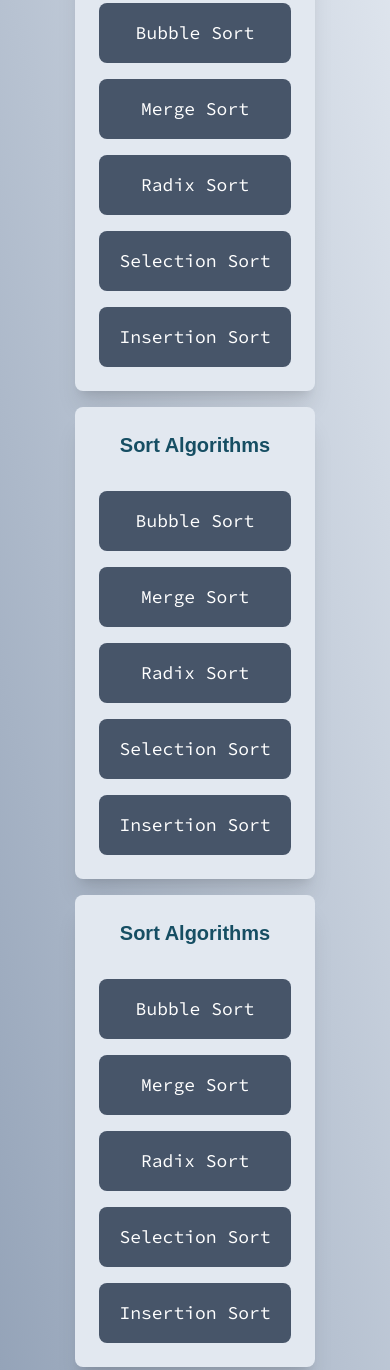
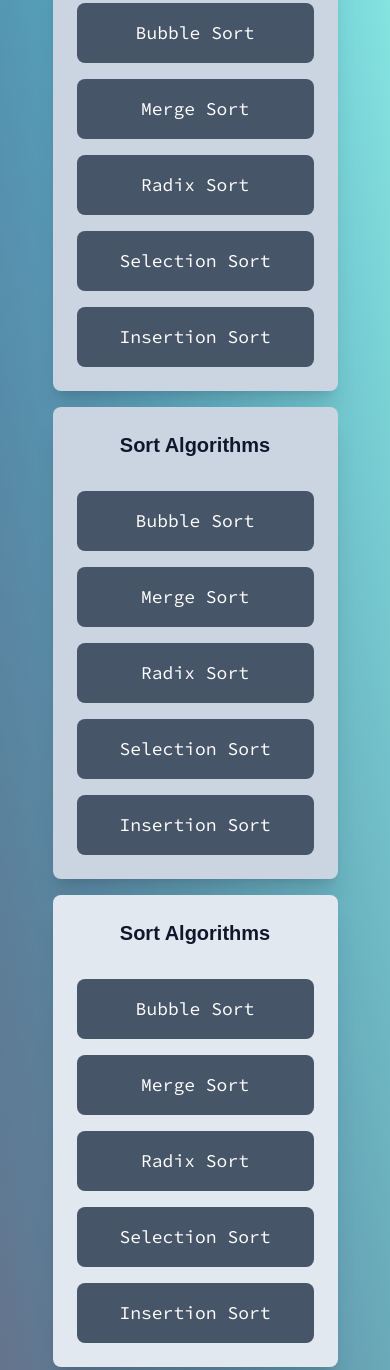
Before and after one commit to JannekS/learn-tailwindcss, a website: page src/index.html in a window 390 px wide. Shown: the part 1129-2499 px from the top of the page. Drawn offline with Linux system fonts and the light colour scheme; a web font is replaced by a local one.

Commit message:
Improved design and responsiveness of algorithms section.

```diff
--- a/src/index.html
+++ b/src/index.html
@@ -105,102 +105,103 @@
       </div>
     </section>
     <section id="algorithms" class="min-h-screen">
+      <!-- bg-gradient-to-bl from-slate-200 to-slate-400 -->
       <div
-        class="flex flex-col justify-center text-cyan-900 bg-gradient-to-bl from-slate-200 to-slate-400 bg-opacity-80 w-full min-h-screen p-6 mx-auto"
+        class="flex flex-col justify-center text-slate-900 bg-gradient-to-bl from-transparent to-slate-500 w-full min-h-screen p-6 mx-auto"
       >
         <h2 class="text-4xl font-bold text-center">Algorithms</h2>
         <div
           class="flex flex-col justify-center items-center space-y-4 mt-10 md:flex-row md:space-y-0 md:justify-around md:space-x-4"
         >
           <div
-            class="flex flex-col justify-center items-center space-y-4 bg-slate-200 shadow-xl rounded-lg p-6"
+            class="flex flex-col justify-center items-center w-5/6 max-w-md space-y-4 bg-slate-300 shadow-xl rounded-lg p-6 md:w-[30%]"
           >
             <h3 class="text-xl font-bold mb-4">Sort Algorithms</h3>
-            <div
-              class="p-4 w-48 rounded-lg bg-slate-600 text-white font-mono text-center text-lg"
+            <a
+              href="#code-card"
+              class="p-4 w-full rounded-lg bg-slate-600 text-white font-mono text-center text-lg hover:bg-cyan-600 hover:font-bold duration-300"
+              >Bubble Sort</a
             >
-              <a href="#code-card">Bubble Sort</a>
-            </div>
-            <div
-              class="p-4 w-48 rounded-lg bg-slate-600 text-white font-mono text-center text-lg"
+            <a
+              href="#code-card"
+              class="p-4 w-full rounded-lg bg-slate-600 text-white font-mono text-center text-lg hover:bg-cyan-600 hover:font-bold duration-300"
+              >Merge Sort</a
             >
-              <a href="#code-card">Merge Sort</a>
-            </div>
-            <div
-              class="p-4 w-48 rounded-lg bg-slate-600 text-white font-mono text-center text-lg"
+            <a
+              href="#code-card"
+              class="p-4 w-full rounded-lg bg-slate-600 text-white font-mono text-center text-lg hover:bg-cyan-600 hover:font-bold duration-300"
+              >Radix Sort</a
             >
-              <a href="#code-card">Radix Sort</a>
-            </div>
-            <div
-              class="p-4 w-48 rounded-lg bg-slate-600 text-white font-mono text-center text-lg"
+            <a
+              href="#code-card"
+              class="p-4 w-full rounded-lg bg-slate-600 text-white font-mono text-center text-lg hover:bg-cyan-600 hover:font-bold duration-300"
+              >Selection Sort</a
             >
-              <a href="#code-card">Selection Sort</a>
-            </div>
-            <div
-              class="p-4 w-48 rounded-lg bg-slate-600 text-white font-mono text-center text-lg"
+            <a
+              href="#code-card"
+              class="p-4 w-full rounded-lg bg-slate-600 text-white font-mono text-center text-lg hover:bg-cyan-600 hover:font-bold duration-300"
+              >Insertion Sort</a
             >
-              <a href="#code-card">Insertion Sort</a>
-            </div>
           </div>
           <div
-            class="flex flex-col justify-center items-center space-y-4 bg-slate-200 shadow-xl rounded-lg p-6"
+            class="flex flex-col justify-center items-center w-5/6 max-w-md space-y-4 bg-slate-300 shadow-xl rounded-lg p-6 md:w-[30%]"
           >
             <h3 class="text-xl font-bold mb-4">Sort Algorithms</h3>
-            <div
-              class="p-4 w-48 rounded-lg bg-slate-600 text-white font-mono text-center text-lg"
+            <a
+              href="#code-card"
+              class="p-4 w-full rounded-lg bg-slate-600 text-white font-mono text-center text-lg hover:bg-cyan-600 hover:font-bold duration-300"
+              >Bubble Sort</a
             >
-              <a href="#code-card">Bubble Sort</a>
-            </div>
-            <div
-              class="p-4 w-48 rounded-lg bg-slate-600 text-white font-mono text-center text-lg"
+            <a
+              href="#code-card"
+              class="p-4 w-full rounded-lg bg-slate-600 text-white font-mono text-center text-lg hover:bg-cyan-600 hover:font-bold duration-300"
+              >Merge Sort</a
             >
-              <a href="#code-card">Merge Sort</a>
-            </div>
-            <div
-              class="p-4 w-48 rounded-lg bg-slate-600 text-white font-mono text-center text-lg"
+            <a
+              href="#code-card"
+              class="p-4 w-full rounded-lg bg-slate-600 text-white font-mono text-center text-lg hover:bg-cyan-600 hover:font-bold duration-300"
+              >Radix Sort</a
             >
-              <a href="#code-card">Radix Sort</a>
-            </div>
-            <div
-              class="p-4 w-48 rounded-lg bg-slate-600 text-white font-mono text-center text-lg"
+            <a
+              href="#code-card"
+              class="p-4 w-full rounded-lg bg-slate-600 text-white font-mono text-center text-lg hover:bg-cyan-600 hover:font-bold duration-300"
+              >Selection Sort</a
             >
-              <a href="#code-card">Selection Sort</a>
-            </div>
-            <div
-              class="p-4 w-48 rounded-lg bg-slate-600 text-white font-mono text-center text-lg"
+            <a
+              href="#code-card"
+              class="p-4 w-full rounded-lg bg-slate-600 text-white font-mono text-center text-lg hover:bg-cyan-600 hover:font-bold duration-300"
+              >Insertion Sort</a
             >
-              <a href="#code-card">Insertion Sort</a>
-            </div>
           </div>
           <div
-            class="flex flex-col justify-center items-center space-y-4 bg-slate-200 shadow-xl rounded-lg p-6"
+            class="flex flex-col justify-center items-center w-5/6 max-w-md space-y-4 bg-slate-200 shadow-xl rounded-lg p-6 md:w-[30%]"
           >
             <h3 class="text-xl font-bold mb-4">Sort Algorithms</h3>
-            <div
-              class="p-4 w-48 rounded-lg bg-slate-600 text-white font-mono text-center text-lg"
+            <a
+              href="#code-card"
+              class="p-4 w-full rounded-lg bg-slate-600 text-white font-mono text-center text-lg hover:bg-cyan-600 hover:font-bold duration-300"
+              >Bubble Sort</a
             >
-              <a href="#code-card">Bubble Sort</a>
-            </div>
-            <div
-              class="p-4 w-48 rounded-lg bg-slate-600 text-white font-mono text-center text-lg"
+            <a
+              href="#code-card"
+              class="p-4 w-full rounded-lg bg-slate-600 text-white font-mono text-center text-lg hover:bg-cyan-600 hover:font-bold duration-300"
+              >Merge Sort</a
             >
-              <a href="#code-card">Merge Sort</a>
-            </div>
-            <div
-              class="p-4 w-48 rounded-lg bg-slate-600 text-white font-mono text-center text-lg"
+            <a
+              href="#code-card"
+              class="p-4 w-full rounded-lg bg-slate-600 text-white font-mono text-center text-lg hover:bg-cyan-600 hover:font-bold duration-300"
+              >Radix Sort</a
             >
-              <a href="#code-card">Radix Sort</a>
-            </div>
-            <div
-              class="p-4 w-48 rounded-lg bg-slate-600 text-white font-mono text-center text-lg"
+            <a
+              href="#code-card"
+              class="p-4 w-full rounded-lg bg-slate-600 text-white font-mono text-center text-lg hover:bg-cyan-600 hover:font-bold duration-300"
+              >Selection Sort</a
             >
-              <a href="#code-card">Selection Sort</a>
-            </div>
-            <div
-              class="p-4 w-48 rounded-lg bg-slate-600 text-white font-mono text-center text-lg"
+            <a
+              href="#code-card"
+              class="p-4 w-full rounded-lg bg-slate-600 text-white font-mono text-center text-lg hover:bg-cyan-600 hover:font-bold duration-300"
+              >Insertion Sort</a
             >
-              <a href="#code-card">Insertion Sort</a>
-            </div>
           </div>
         </div>
       </div>
@@ -404,7 +405,7 @@ for (i = 0; i < 10; i++) {
       </div>
     </section>
 
-    <div class="h-screen w-full bg-teal-200">
+    <div class="h-screen w-full bg-gray-200">
       <h2 class="text-4xl p-5">More Content comming soon...</h2>
     </div>
   </body>
```
Also changed, not shown: src/css/style.css.
